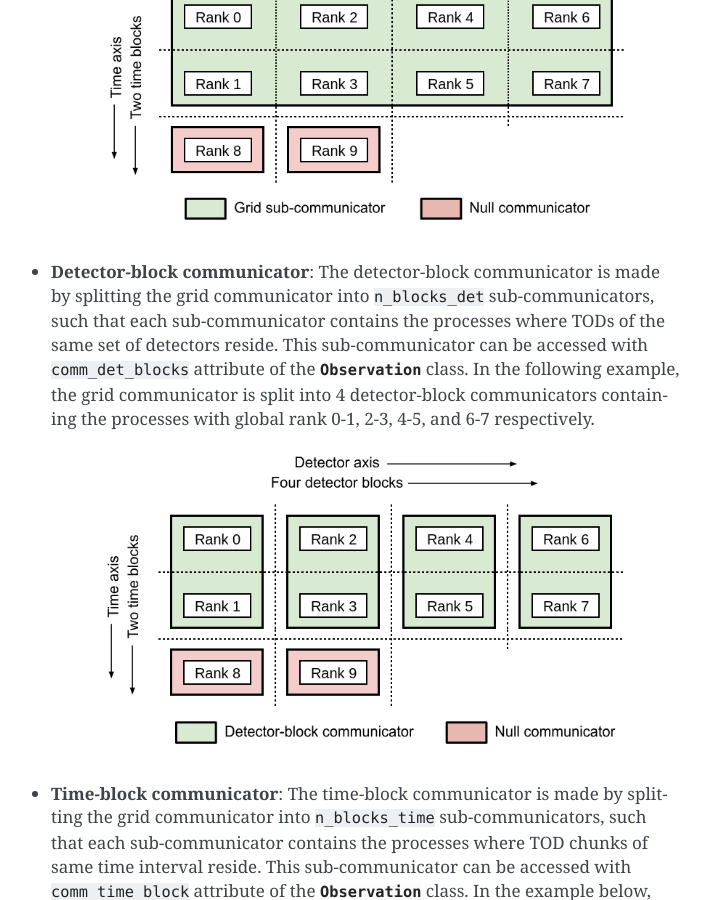
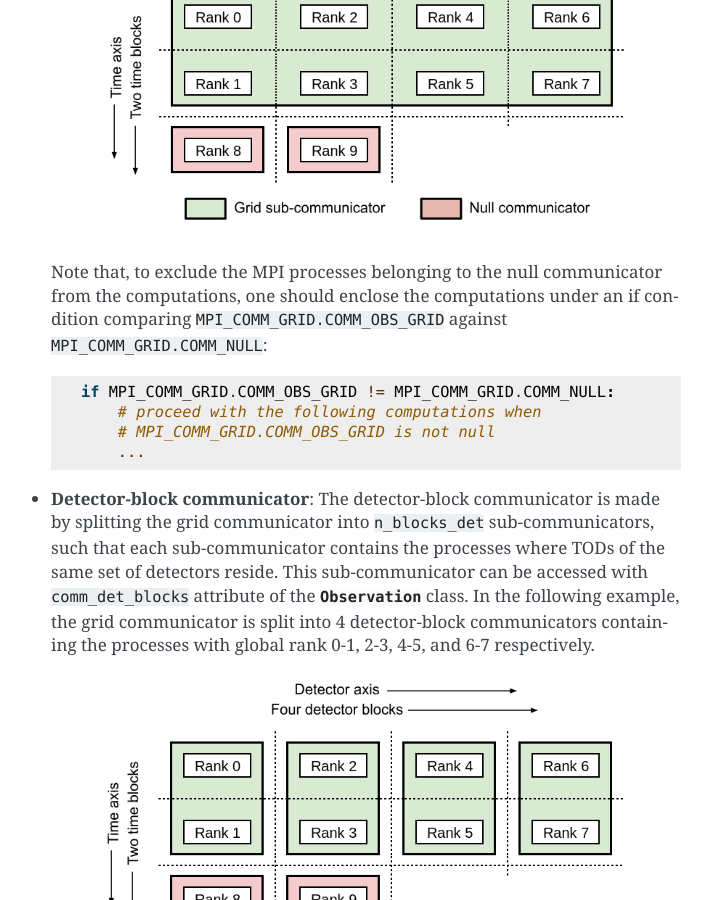
Before and after one commit to litebird/litebird_sim, a Sphinx documentation site: the page built from docs/source/observations.rst, in a window 1280 px wide and 900 px high, scrolled down 9086 px. Shown: the whole window, without its empty margins (399-1111 px from the left). Built offline with Sphinx 7.4.7, drawn with Linux system fonts in a browser that asks for light colours.

Commit message:
updated docs for sub-communicator

```diff
--- a/docs/source/observations.rst
+++ b/docs/source/observations.rst
@@ -360,6 +360,18 @@ global ranks:
 
   .. image:: ./images/grid_communicator.png
 
+  Note that, to exclude the MPI processes belonging to the null
+  communicator from the computations, one should enclose the
+  computations under an if condition comparing
+  ``MPI_COMM_GRID.COMM_OBS_GRID`` against ``MPI_COMM_GRID.COMM_NULL``:
+
+  ::
+
+    if MPI_COMM_GRID.COMM_OBS_GRID != MPI_COMM_GRID.COMM_NULL:
+        # proceed with the following computations when
+        # MPI_COMM_GRID.COMM_OBS_GRID is not null
+        ...
+
 - **Detector-block communicator**: The detector-block communicator is
   made by splitting the grid communicator into ``n_blocks_det``
   sub-communicators, such that each sub-communicator contains the
```
Also changed, not shown: 1 other file.
